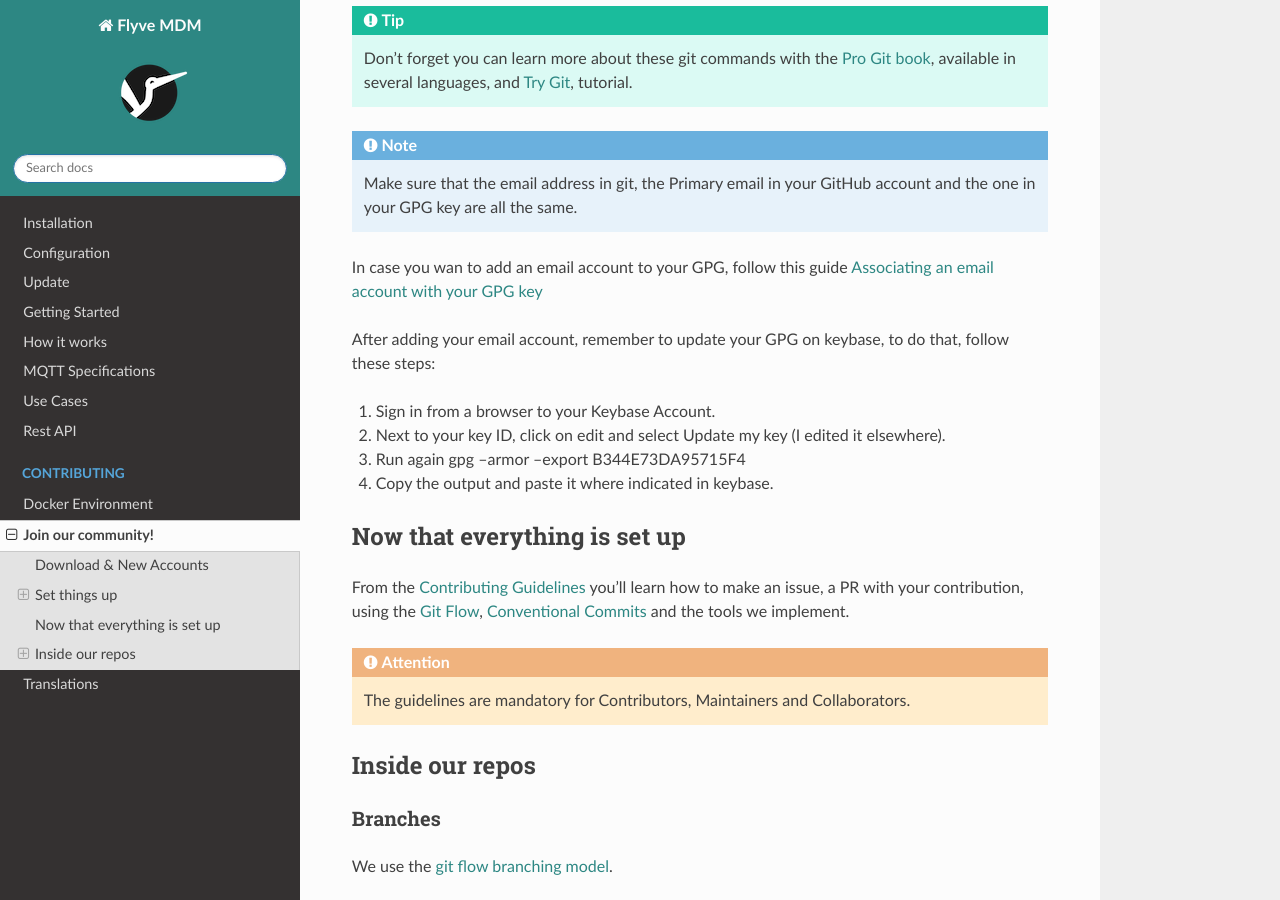
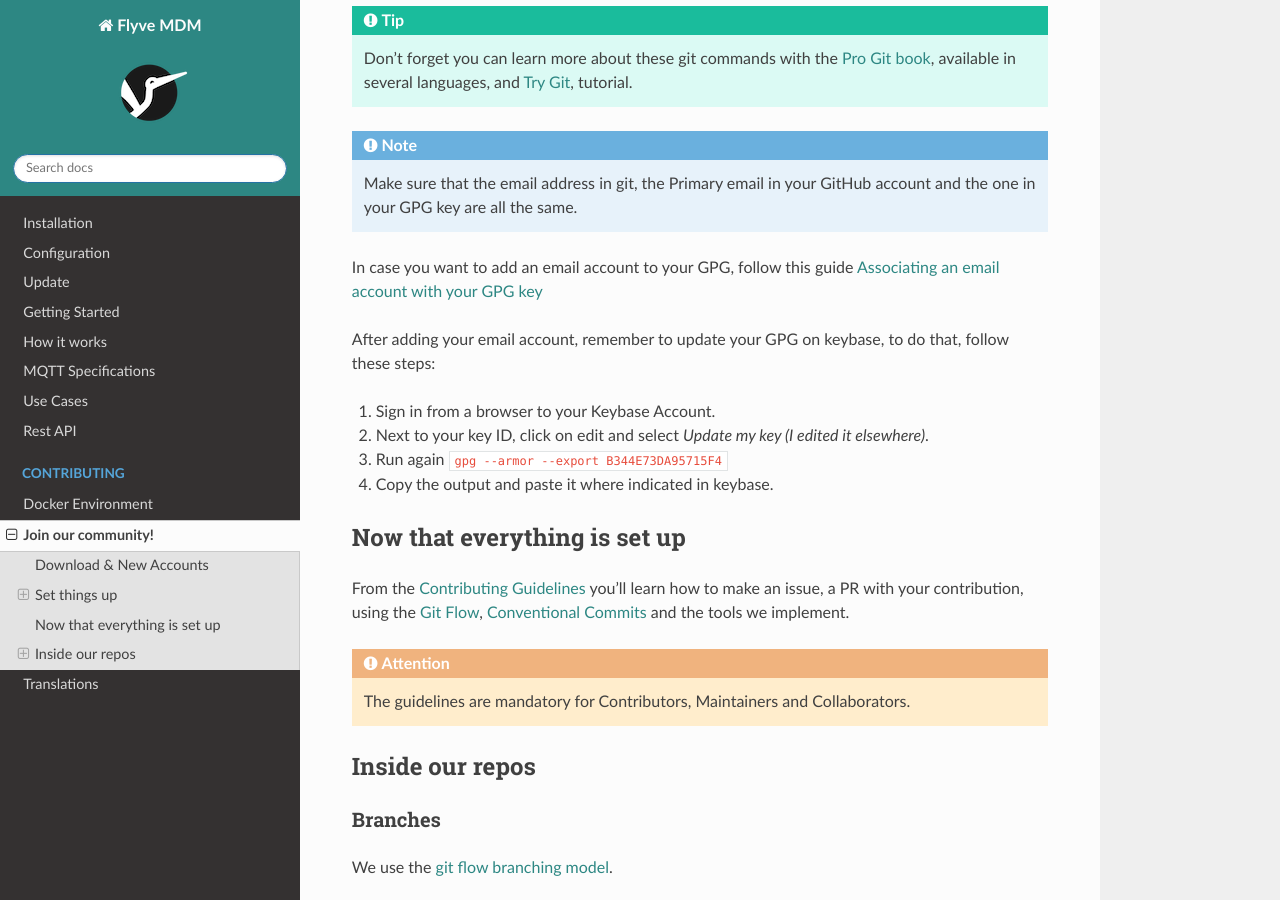
Before and after one commit to flyve-mdm/doc, a Sphinx documentation site: the page built from source/contribute/workflow.rst, in a window 1280 px wide and 900 px high, scrolled down 4382 px. Built offline with Sphinx 7.4.7 and the Read the Docs theme 2.0.0, drawn with Linux system fonts in a browser that asks for light colours.

Commit message:
docs(contribute): fix typo (#9)
Signed-off-by: Naylin Medina <nmedina@teclib.com>

```diff
--- a/source/contribute/workflow.rst
+++ b/source/contribute/workflow.rst
@@ -168,13 +168,13 @@ $$$$$$$$
 .. note::
    Make sure that the email address in git, the Primary email in your GitHub account and the one in your GPG key are all the same.
 
-In case you wan to add an email account to your GPG, follow this guide `Associating an email account with your GPG key <https://help.github.com/articles/associating-an-email-with-your-gpg-key/>`_
+In case you want to add an email account to your GPG, follow this guide `Associating an email account with your GPG key <https://help.github.com/articles/associating-an-email-with-your-gpg-key/>`_
 
 After adding your email account, remember to update your GPG on keybase, to do that, follow these steps:
 
 1. Sign in from a browser to your Keybase Account.
-2. Next to your key ID, click on edit and select Update my key (I edited it elsewhere).
-3. Run again gpg --armor --export B344E73DA95715F4
+2. Next to your key ID, click on edit and select *Update my key (I edited it elsewhere)*.
+3. Run again ``gpg --armor --export B344E73DA95715F4``
 4. Copy the output and paste it where indicated in keybase.
 
 Now that everything is set up
```
